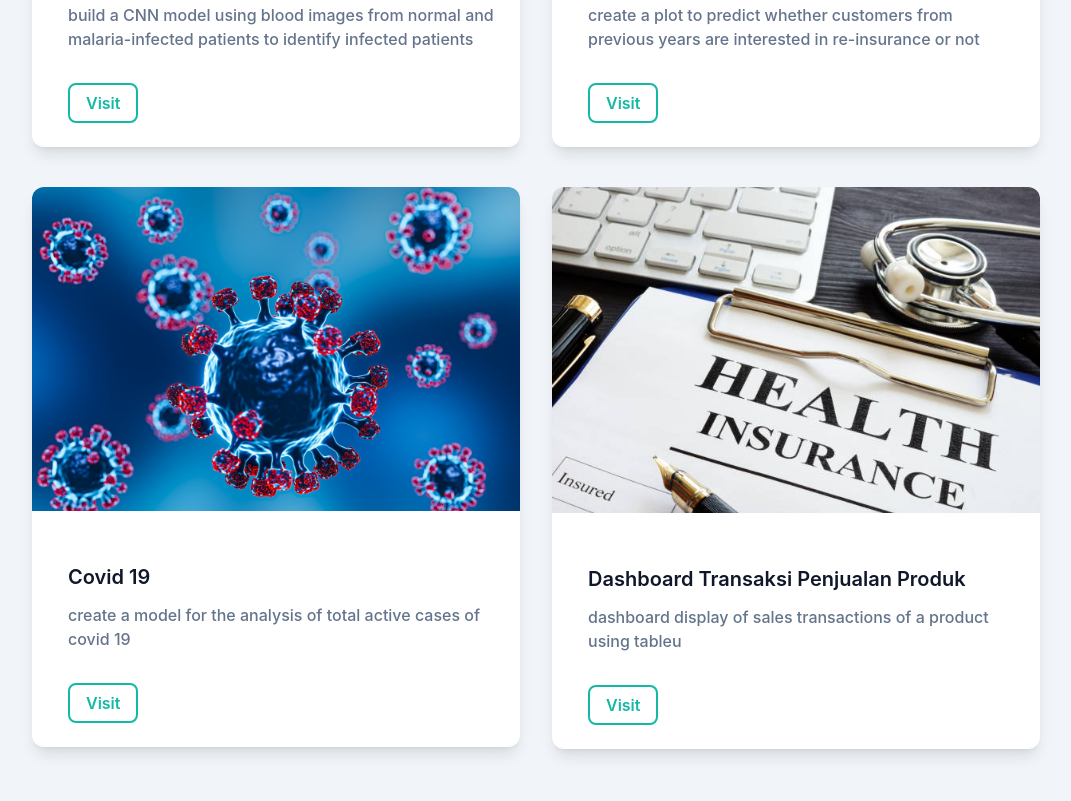
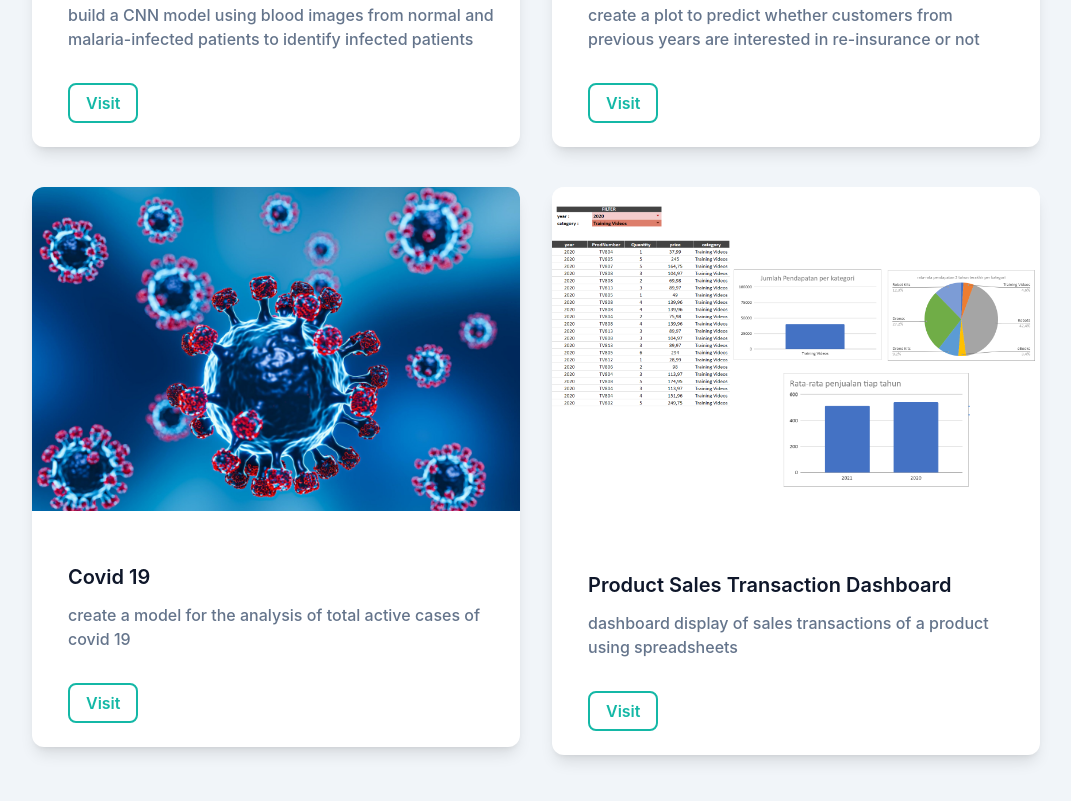
Before and after one commit to adeliazakiyyah29/portfolio, a website: page index.html in a window 1280 px wide. Shown: the part 2568-3369 px from the top of the page, without its empty margins (104-1175 px from the left). Drawn offline with Linux system fonts and the light colour scheme.

Commit message:
update link portfolio

```diff
--- a/index.html
+++ b/index.html
@@ -216,6 +216,7 @@
                 <p class="font-medium text-base text-secondary ml-3 mb-10">create a model for the analysis of total active cases of covid 19</p>
                 <a
                   href="#"
+                  target="_blank"
                   class="ml-3 mb-15 text-base font-semibold text-primary py-2 px-4 border-2 border-primary dark:border-white dark:text-white rounded-lg hover:shadow-lg hover:bg-primary hover:text-white transition duration-300 ease-in-out"
                   >Visit</a
                 >
@@ -225,12 +226,13 @@
 
           <div class="w-full px-4 md:w-1/2">
             <div class="bg-white dark:bg-slate-700 rounded-xl shadow-lg overflow-hidden mb-10">
-              <img src="dist/img/health.jpg" alt="cv" class="w-full" />
+              <img src="dist/img/db.png" alt="cv" class="w-full" />
               <div class="py-8 px-6">
-                <h3 class="font-semibold text-xl text-dark mt-5 mb-3 ml-3 dark:text-white">Dashboard Transaksi Penjualan Produk</h3>
-                <p class="font-medium text-base text-secondary ml-3 mb-10">dashboard display of sales transactions of a product using tableu</p>
+                <h3 class="font-semibold text-xl text-dark mt-5 mb-3 ml-3 dark:text-white">Product Sales Transaction Dashboard</h3>
+                <p class="font-medium text-base text-secondary ml-3 mb-10">dashboard display of sales transactions of a product using spreadsheets</p>
                 <a
-                  href="#"
+                  href="https://docs.google.com/spreadsheets/d/1TewjecgDBcE2Kla2g5K2MIq4JYT7P__U/edit?usp=sharing&ouid=103075227655956430557&rtpof=true&sd=true"
+                  target="_blank"
                   class="ml-3 mb-15 text-base font-semibold text-primary py-2 px-4 border-2 border-primary dark:border-white dark:text-white rounded-lg hover:shadow-lg hover:bg-primary hover:text-white transition duration-300 ease-in-out"
                   >Visit</a
                 >
```
Also changed, not shown: dist/img/db.png (added).
